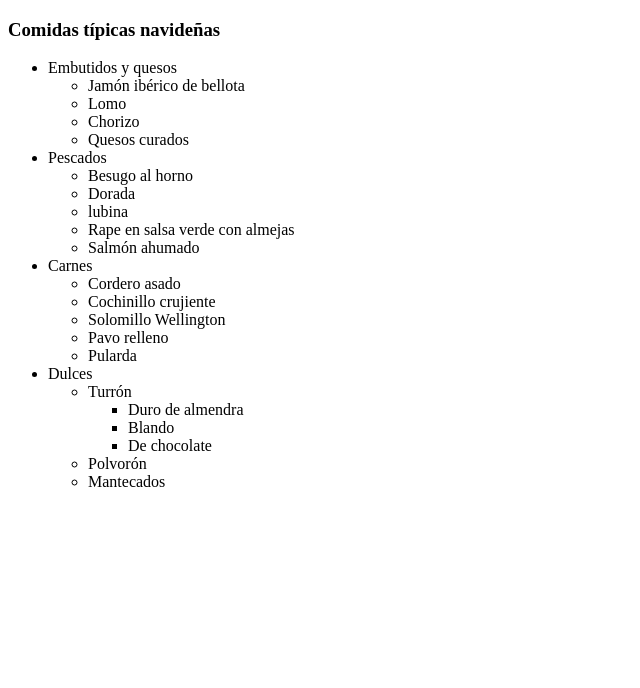
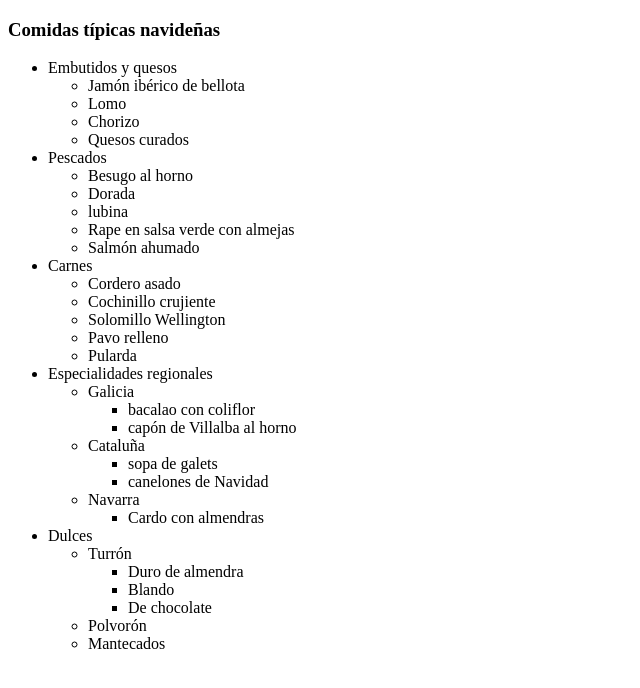
Before and after one commit to DanielRocaFernandez/grupo4Trabajo01Entornos, a plain HTML site: page index.html in a window 1280 px wide. Shown: the whole page, without its empty margins (0-640 px from the left). Drawn offline with Linux system fonts and the light colour scheme.

Commit message:
Crear cuerpo

```diff
--- a/index.html
+++ b/index.html
@@ -35,6 +35,23 @@
 						<li>Pavo relleno</li>
 						<li>Pularda</li>
 					</ul>
+				<li>Especialidades regionales</li>
+					<ul>
+						<li>Galicia</li>
+							<ul>
+								<li>bacalao con coliflor</li>
+								<li>capón de Villalba al horno</li>
+							</ul>
+						<li>Cataluña</li>
+							<ul>
+								<li>sopa de galets</li>
+								<li>canelones de Navidad</li>
+							</ul>
+						<li>Navarra</li>
+							<ul>
+								<li>Cardo con almendras</li>
+							</ul>
+					</ul>
 				<li>Dulces</li>
 					<ul>
 						<li>Turrón</li>
```
